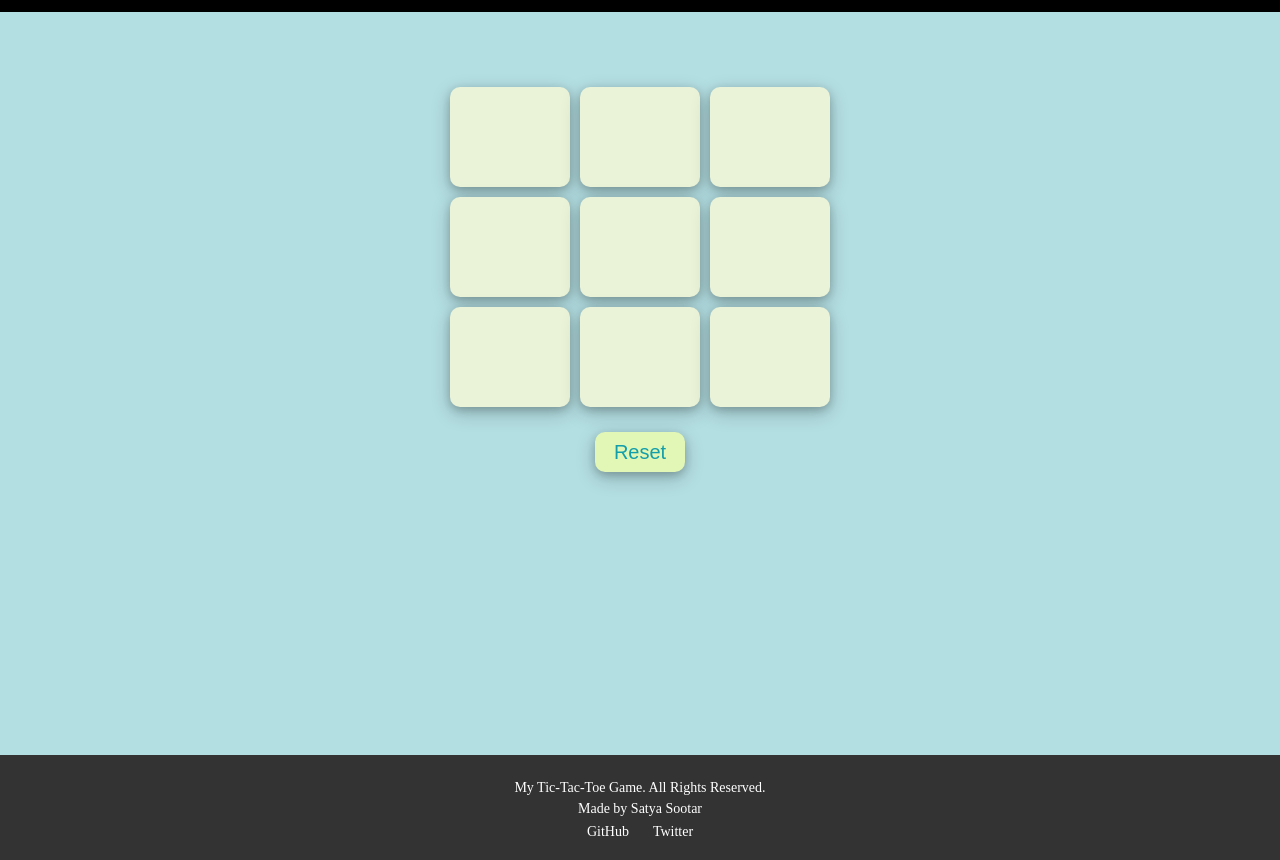
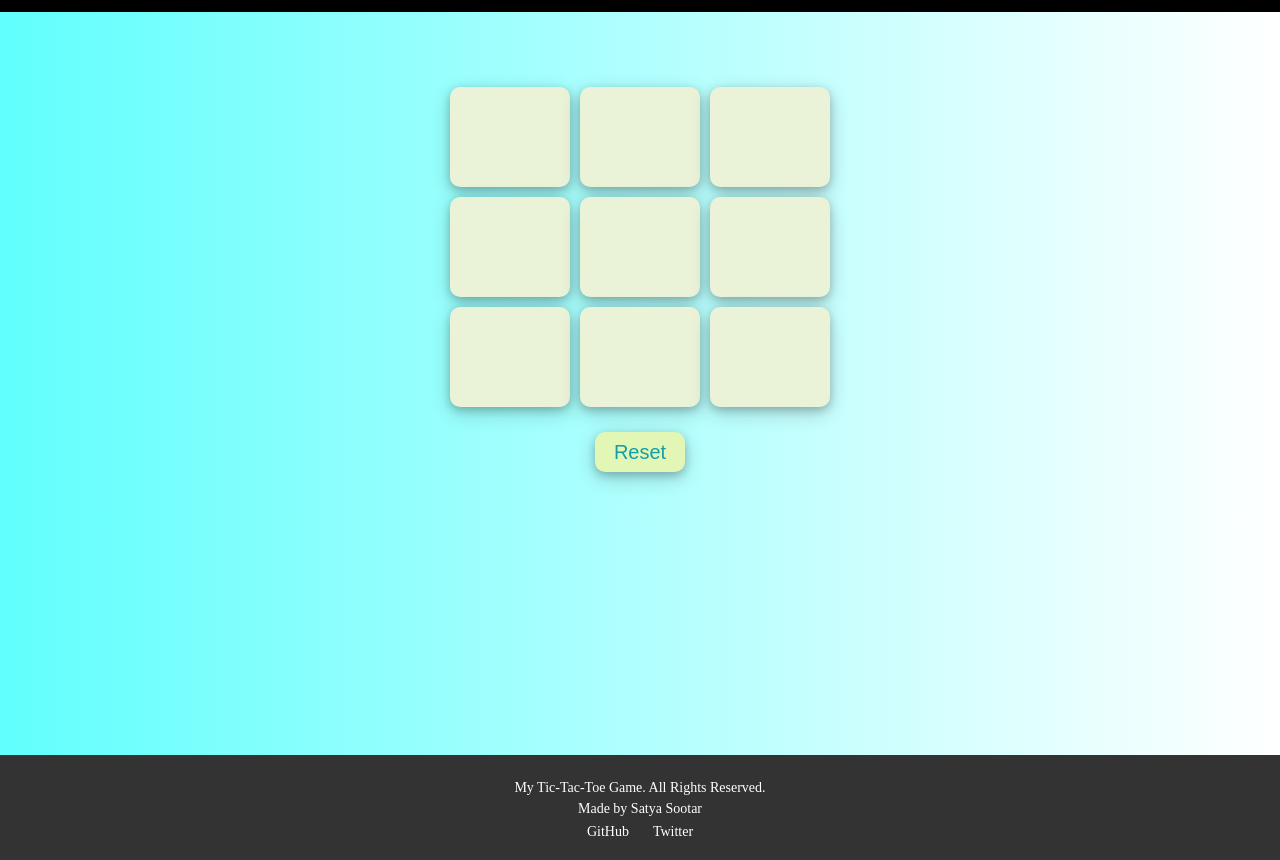
Before and after one commit to satyasootar/Tic-Tac-Toe-Game, a plain HTML site: page index.html in a window 1280 px wide. Shown: the part 68-928 px from the top of the page. Drawn offline with Linux system fonts and the light colour scheme.

Commit message:
changed back ground color for better UX

```diff
--- a/style.css
+++ b/style.css
@@ -3,7 +3,8 @@
     padding: 0;
 }
 body{
-    background-color:#B3DEE2;
+    background: rgb(97,255,253);
+    background: linear-gradient(90deg, rgba(97,255,253,1) 0%, rgba(255,255,255,1) 100%);
     text-align: center;
 }
 /* navbar */
@@ -53,12 +54,12 @@ nav ul{
     border: none;
     box-shadow: 0 3px 8px 0 rgba(0, 0, 0, 0.2), 0 6px 20px 0 rgba(0, 0, 0, 0.2);
     background-color: #EAF2D7;
-    color: #CB2A5D;
+    color: #040807;
     font-size: 10vmin;
     margin: 5px;
 }
 .box:hover{
-    background-color: rgb(217, 217, 217);
+    background-color: hwb(176 60% 0% / 0.999);
 }
 .reset{
     height: 40px;
```
